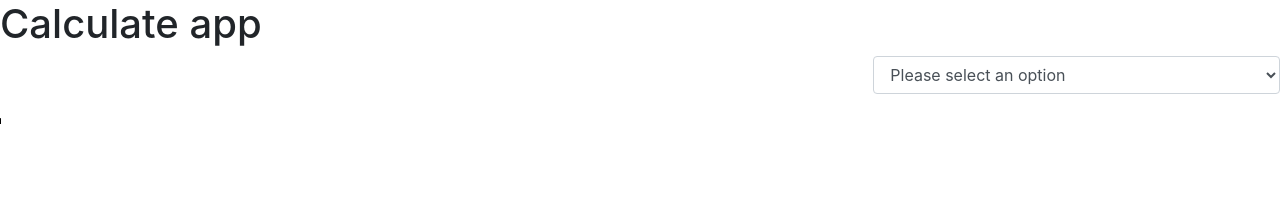
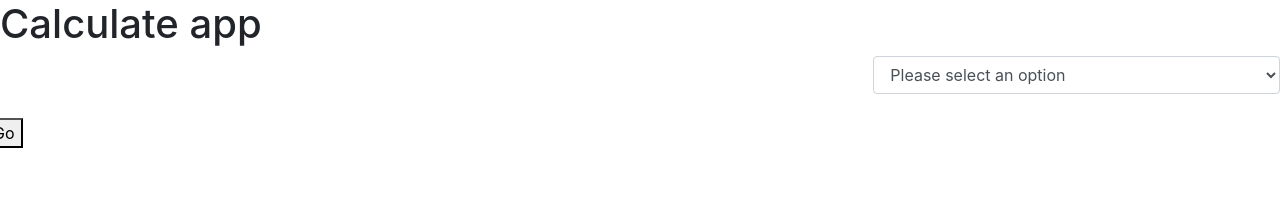
Before and after one commit to anuragr07/Calculator-001, a React (Create React App) app: page / in a window 1280 px wide. Shown: the top 208 px of the page. Built offline with nearby package versions, Linux system fonts and the light colour scheme.

Commit message:
Value to button

```diff
--- a/src/Components/CalculateFormAra65/CalculateFormAra65.js
+++ b/src/Components/CalculateFormAra65/CalculateFormAra65.js
@@ -18,7 +18,7 @@ function CalculateFormAra65(props){
                     <option></option>
                 </select>
                 </div>
-            <button onClick={props.action}></button>
+            <button onClick={props.action}>Go</button>
         </div>
     )
 }
```
